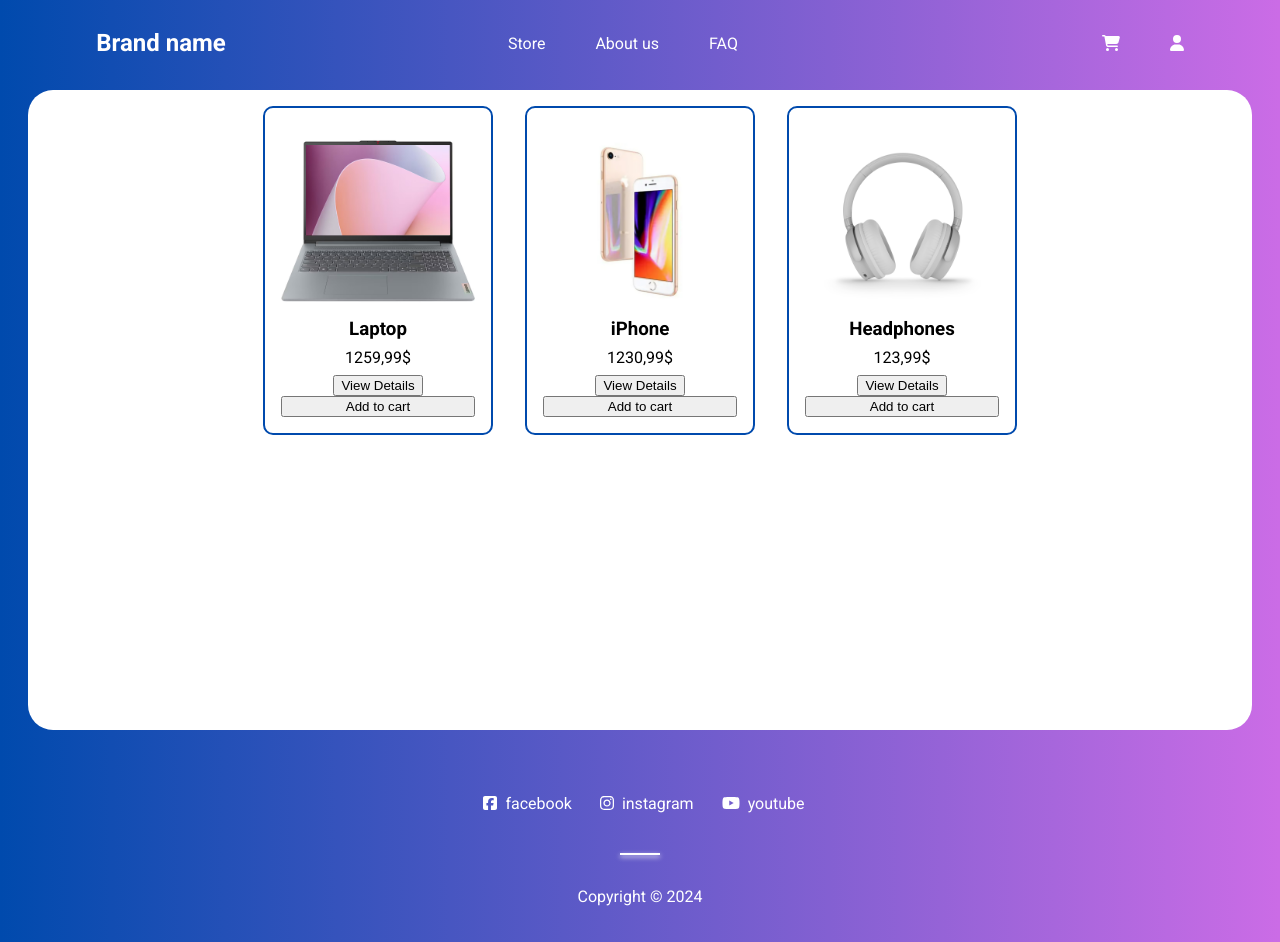
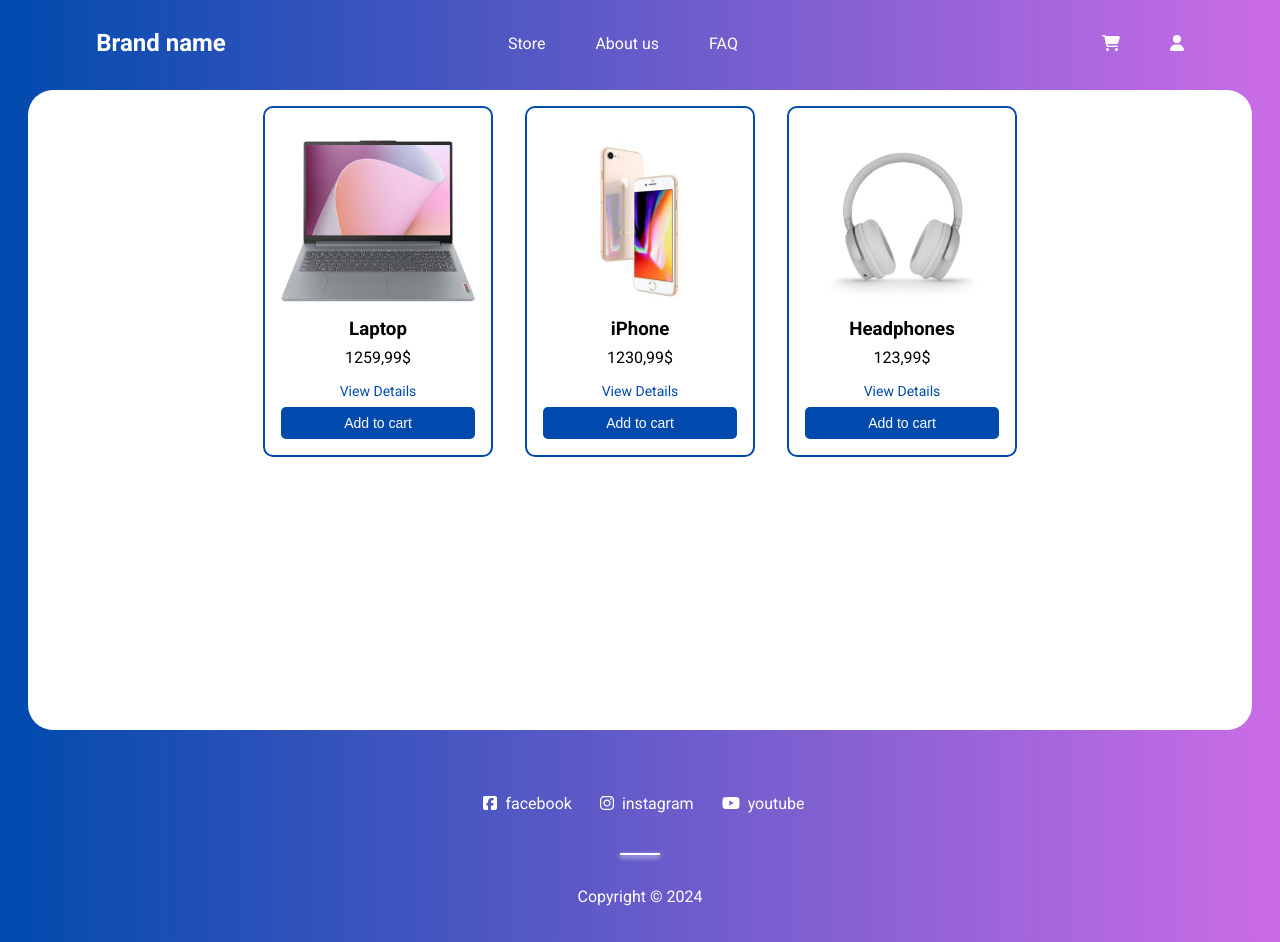
Before and after one commit to VictoriyaK19/online-store, a Vue app: page /store in a window 1280 px wide. Built offline with nearby package versions, Linux system fonts and the light colour scheme.

Commit message:
styling btns

```diff
--- a/src/pages/TheStore.vue
+++ b/src/pages/TheStore.vue
@@ -8,11 +8,11 @@
         />
         <h3 class="product-name">{{ product.name }}</h3>
         <p class="product-price">{{ product.price }}</p>
-        <router-link :to="'/store/' + product.id">
-          <button>View Details</button>
+        <router-link class="view-details-link" :to="'/store/' + product.id">
+          View Details
         </router-link>
 
-        <button @click="addToCartAction(product)">Add to cart</button>
+        <button class="add-to-cart-button" @click="addToCartAction(product)">Add to cart</button>
       </div>
     </div>
   </div>
@@ -74,4 +74,32 @@
   padding-bottom: 0.5rem;
 
 }
+.view-details-link {
+  color: #004aad;
+  text-decoration: none;
+  font-size: 14px;
+  display: block;
+  margin-top: 0.5rem;
+  transition: color 0.3s ease;
+}
+
+.view-details-link:hover {
+  color: #002b72;
+}
+
+.add-to-cart-button {
+  background-color: #004aad;
+  color: #ffffff;
+  border: none;
+  padding: 0.5rem 1rem;
+  border-radius: 5px;
+  cursor: pointer;
+  font-size: 14px;
+  transition: background-color 0.3s ease;
+  margin-top: 0.5rem;
+}
+
+.add-to-cart-button:hover {
+  background-color: #002b72;
+}
 </style>
```
